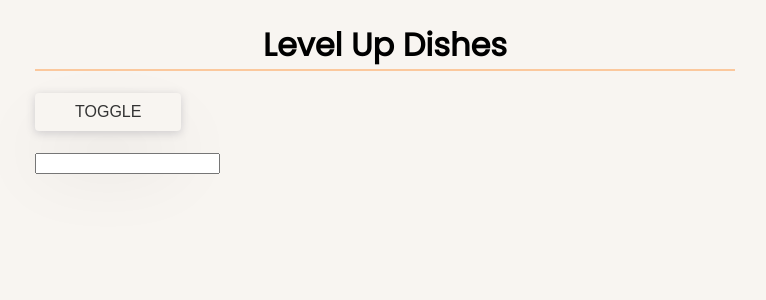
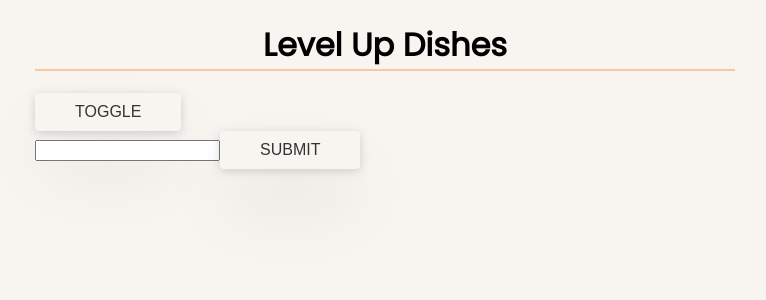
Before and after one commit to Doesntmeananything/react-hooks-study, a React (Create React App) app: page / in a window 1280 px wide. Shown: the top 300 px of the page, without its empty margins (255-1021 px from the left). Built offline with nearby package versions, Linux system fonts and the light colour scheme.

Commit message:
Add simple useEffect hook

```diff
--- a/src/App.js
+++ b/src/App.js
@@ -1,15 +1,29 @@
-import React, { useState } from "react";
+import React, { useState, useEffect } from "react";
 import Toggle from "./Toggle";
 
 const App = () => {
   const [name, setName] = useState("");
 
+  useEffect(() => {
+    document.title = name;
+  });
+
   return (
     <div className="main-wrapper">
       <h1>Level Up Dishes</h1>
       <Toggle />
-      <h3>{name}</h3>
-      <input type="text" onChange={e => setName(e.target.value)} value={name} />
+      <form
+        onSubmit={e => {
+          e.preventDefault();
+        }}
+      >
+        <input
+          type="text"
+          onChange={e => setName(e.target.value)}
+          value={name}
+        />
+        <button>Submit</button>
+      </form>
     </div>
   );
 };
```
